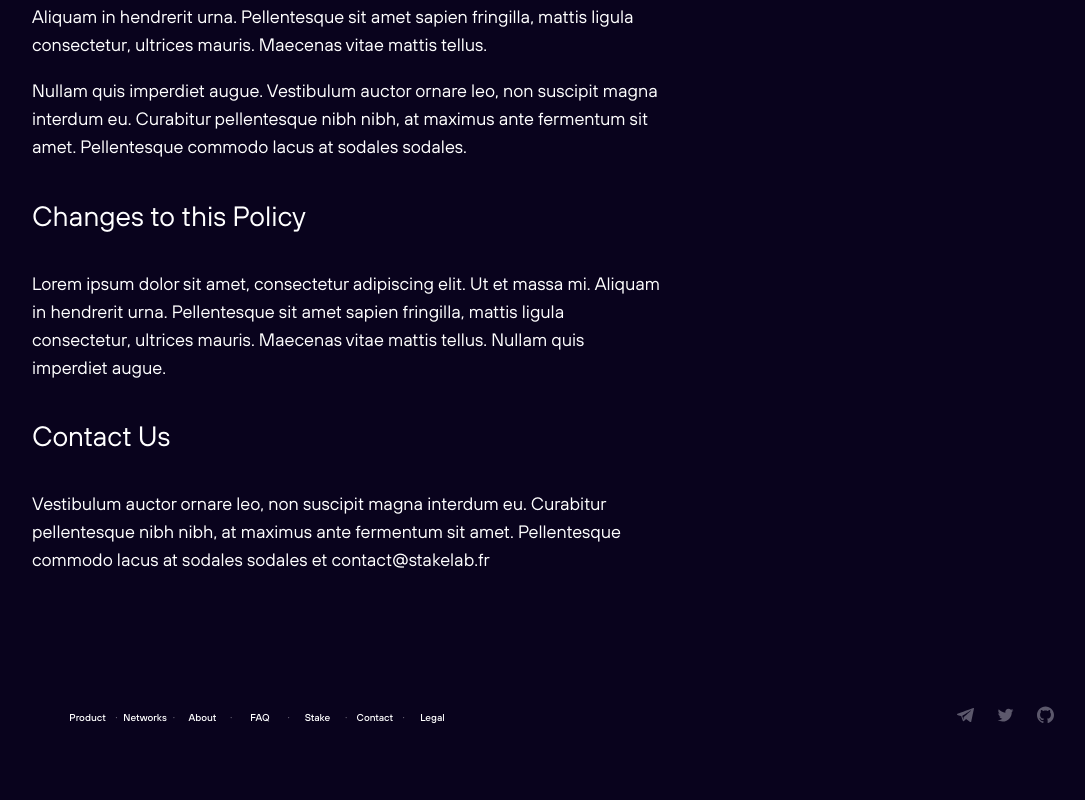
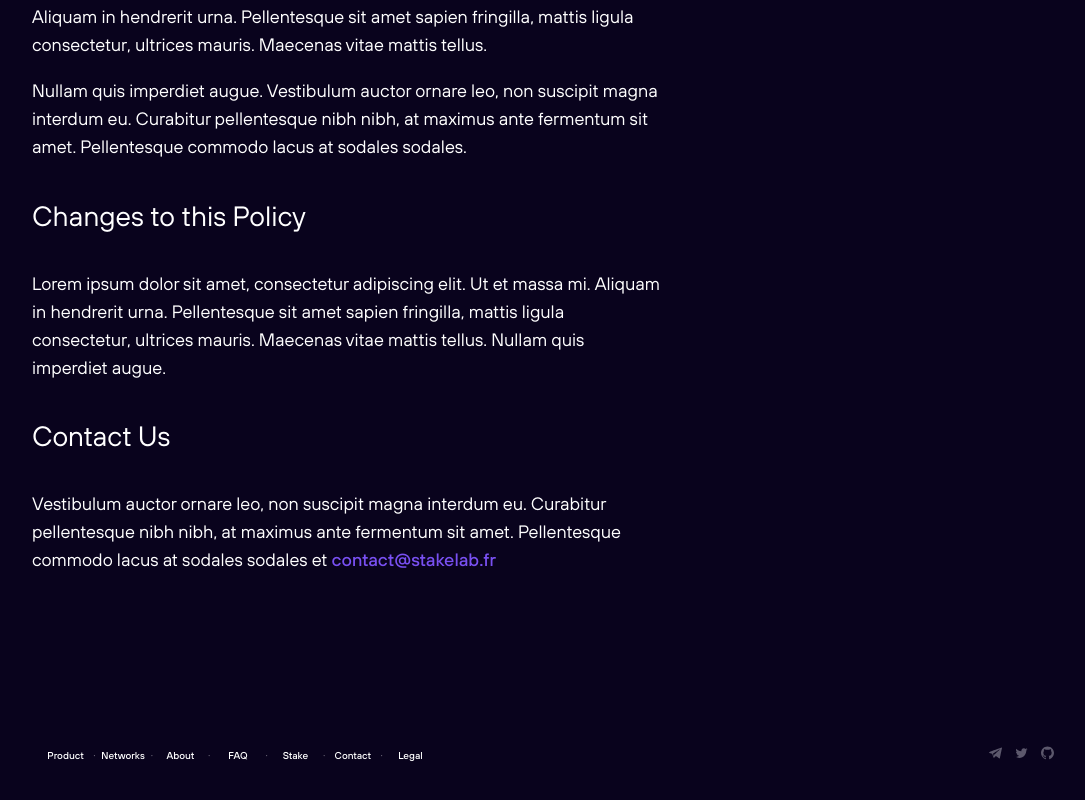
Before and after one commit to klaxurit/Backup, a React (Vite) app: page /legal in a window 1280 px wide. Shown: the part 2998-3798 px from the top of the page, without its empty margins (92-1177 px from the left). Before the commit the page ends 3766 px from the top, so only its background shows below. Built offline with nearby package versions, Linux system fonts and the light colour scheme.

Commit message:
scss things

```diff
--- a/src/pages/FAQ/index.tsx
+++ b/src/pages/FAQ/index.tsx
@@ -39,7 +39,7 @@ const FAQ: React.FC = () => {
   const questions = [
     {
       id: "question-1",
-      title: "What is StakeLab ?",
+      title: "What is StakeLab?",
       content: [
         "StakeLab is a provider of tools to leverage the benefits of Proof of Stake (PoS) blockchains.",
         "The StakeLab product - which is the main activity - provide a secure and reliable infrastructure that validate and secure them, known as validators."
--- a/styles/components/_footer.scss
+++ b/styles/components/_footer.scss
@@ -40,8 +40,8 @@
       &__icon {
         outline: none;
         cursor: pointer;
-        width: 17px;
-        height: 18px;
+        width: 15px;
+        height: 16px;
         padding: 2px;
         margin: 0;
         color: $neutral-pure-bis;
@@ -76,6 +76,7 @@
       &__linksWrapper {
         flex-direction: row;
         flex-wrap: nowrap;
+        padding: 0;
         &__separator {
           font-size: 5px;
           &--desktop {
@@ -87,6 +88,13 @@
           }
         }
       }
+      &__iconWrapper {
+        gap: 5px;
+        &__icon {
+          width: 13px;
+          height: 14px;
+        }
+      }
     }
   }
 }
--- a/styles/components/_tabs.scss
+++ b/styles/components/_tabs.scss
@@ -3,12 +3,13 @@
   font-family: 'TT Hoves Medium';
   &:hover {
     color: $neutral-lighter;
+    background-color: rgba(255, 255, 255, 0.04);
   }
   &:active {
     border: 2px solid var(--neutral-onyx-blacker, #1F1A34);
     background: rgba(255, 255, 255, 0.04);
-      color: white;
-    }
+    color: white;
+  }
   &:focus-within {
     color: white;
   }
--- a/styles/pages/_faq.scss
+++ b/styles/pages/_faq.scss
@@ -123,7 +123,7 @@
         font-size: 18px;
         line-height: 28px;
         margin: 0;
-        flex-grow: 1;
+        width: 100%;
         &__btn {
           display: flex;
           flex-direction: row;
@@ -134,7 +134,6 @@
           border: 2px solid #1f1a34;
           border-radius: 16px;
           width: 100%;
-          flex-grow: 1;
         }
         h4 {
           font-family: "TT Hoves Medium";
--- a/styles/pages/_legal.scss
+++ b/styles/pages/_legal.scss
@@ -19,7 +19,7 @@
 
       &__subtitle,
       &__updated {
-        font-family: 'TT Hoves Medium';
+        font-family: "TT Hoves Medium";
         font-weight: 500;
         font-size: 18px;
         line-height: 160%;
@@ -66,6 +66,10 @@
           letter-spacing: 0em;
           text-align: left;
         }
+        &__contact {
+          font-family: 'TT Hoves Medium';
+          color: $primary-light;
+        }
       }
     }
     &__btn {
@@ -90,9 +94,9 @@
         line-height: 28px;
         margin: 0;
         flex-grow: 1;
-                          &:hover {
-            color: $neutral-lighter;
-          }
+        &:hover {
+          color: $neutral-lighter;
+        }
       }
       &__icon {
         width: 10px;
@@ -127,10 +131,10 @@
       gap: 8px;
       border: 2px solid #1f1a34;
       border-radius: 16px;
-            &:hover {
+      &:hover {
         background-color: rgba(255, 255, 255, 0.04);
         p {
-            color: $neutral-lighter;
+          color: $neutral-lighter;
         }
       }
       &--active {
@@ -165,5 +169,6 @@
     justify-content: space-between;
     padding: 18px 124px;
     gap: 80px;
+    margin-bottom: 40px;
   }
 }
```
